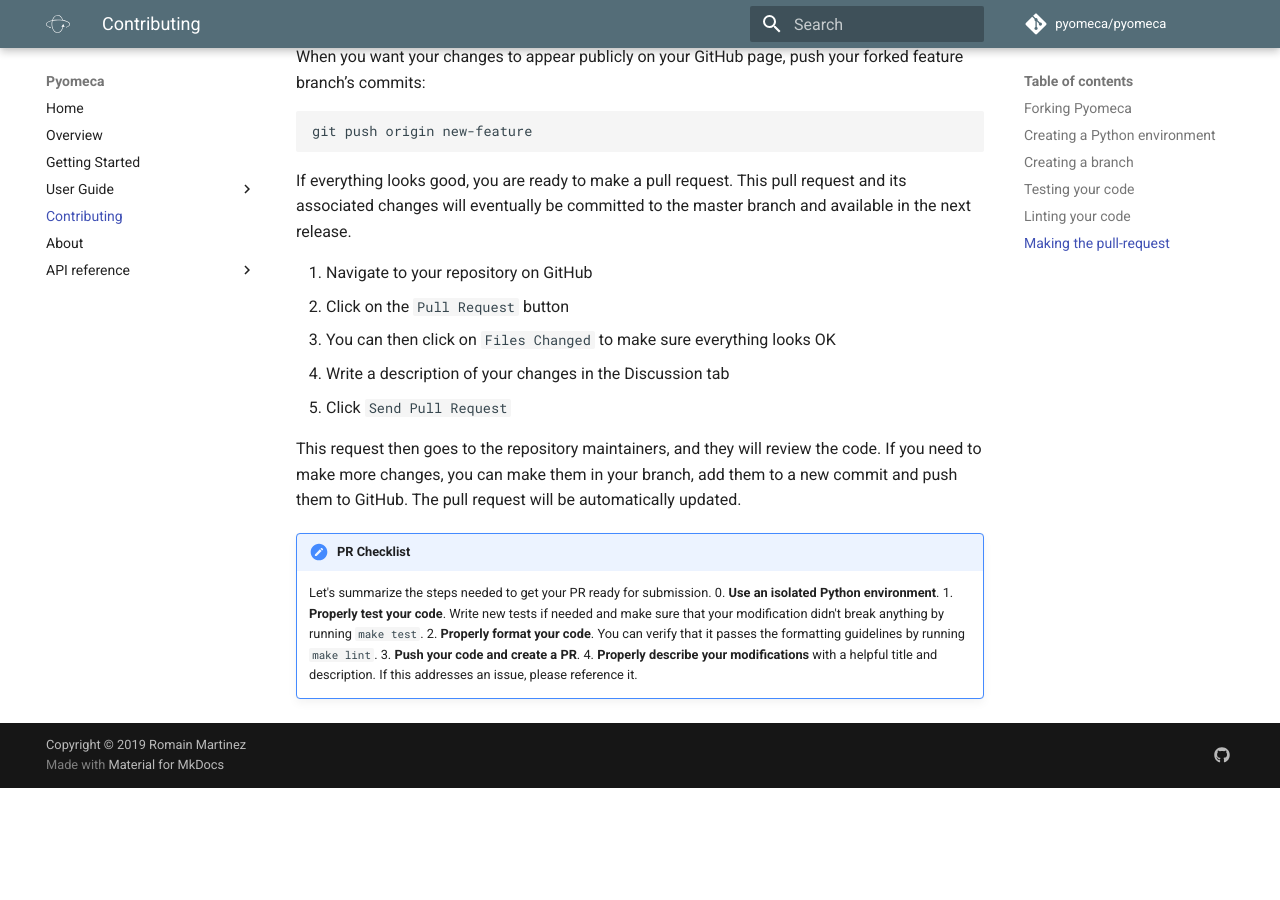
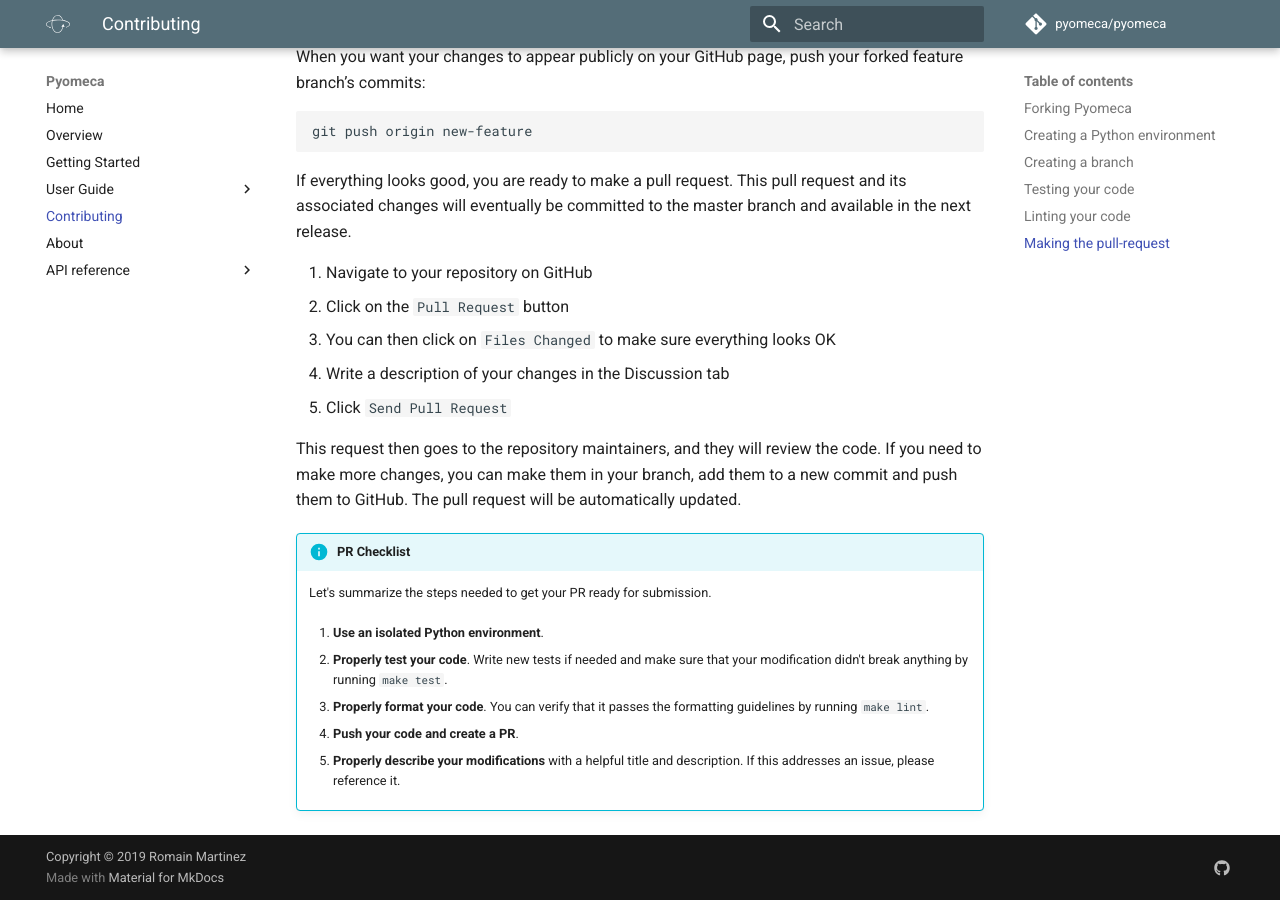
Before and after one commit to pyomeca/pyomeca, an MkDocs documentation site: the page built from docs/contributing.md, in a window 1280 px wide and 900 px high, scrolled down 1511 px. Built offline with MkDocs 1.6.1 and Material for MkDocs 9.7.7, drawn with Linux system fonts in a browser that asks for light colours; comment, search, counter and statistics services are not loaded; before the commit the page ends 2299 px from its top, so only the background shows below that.

Commit message:
properly format the PR checklist

```diff
--- a/docs/contributing.md
+++ b/docs/contributing.md
@@ -73,11 +73,16 @@
 If you need to make more changes, you can make them in your branch, add them to a new commit and push them to GitHub.
 The pull request will be automatically updated.
 
-!!! note "PR Checklist"
+!!! info "PR Checklist"
 
     Let's summarize the steps needed to get your PR ready for submission.
-    0. **Use an isolated Python environment**.
-    1. **Properly test your code**. Write new tests if needed and make sure that your modification didn't break anything by running `make test`.
-    2. **Properly format your code**. You can verify that it passes the formatting guidelines by running `make lint`.
-    3. **Push your code and create a PR**.
-    4. **Properly describe your modifications** with a helpful title and description. If this addresses an issue, please reference it.
+
+    1. **Use an isolated Python environment**.
+
+    2. **Properly test your code**. Write new tests if needed and make sure that your modification didn't break anything by running `make test`.
+
+    3. **Properly format your code**. You can verify that it passes the formatting guidelines by running `make lint`.
+
+    4. **Push your code and create a PR**.
+
+    5. **Properly describe your modifications** with a helpful title and description. If this addresses an issue, please reference it.
```
